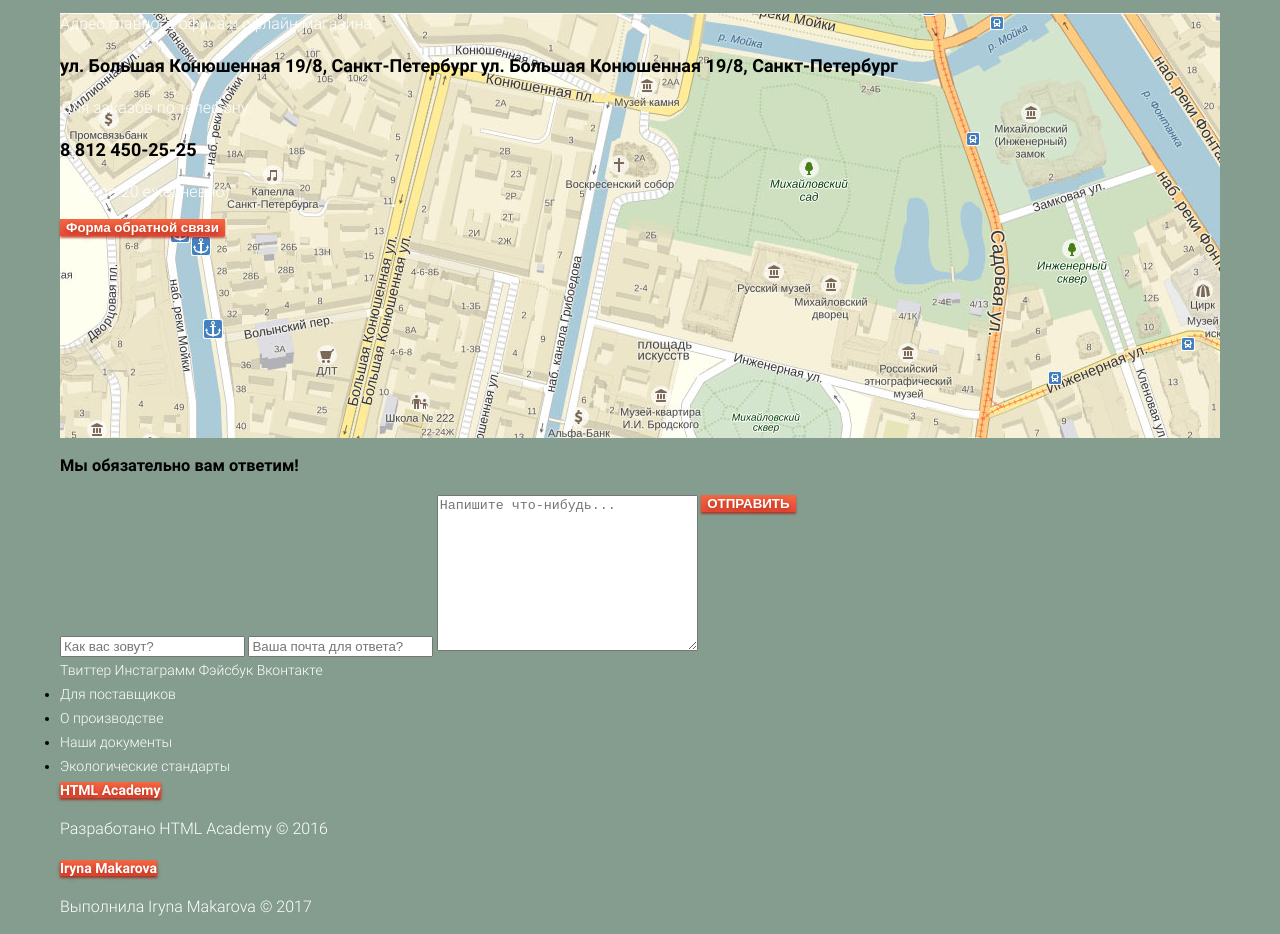
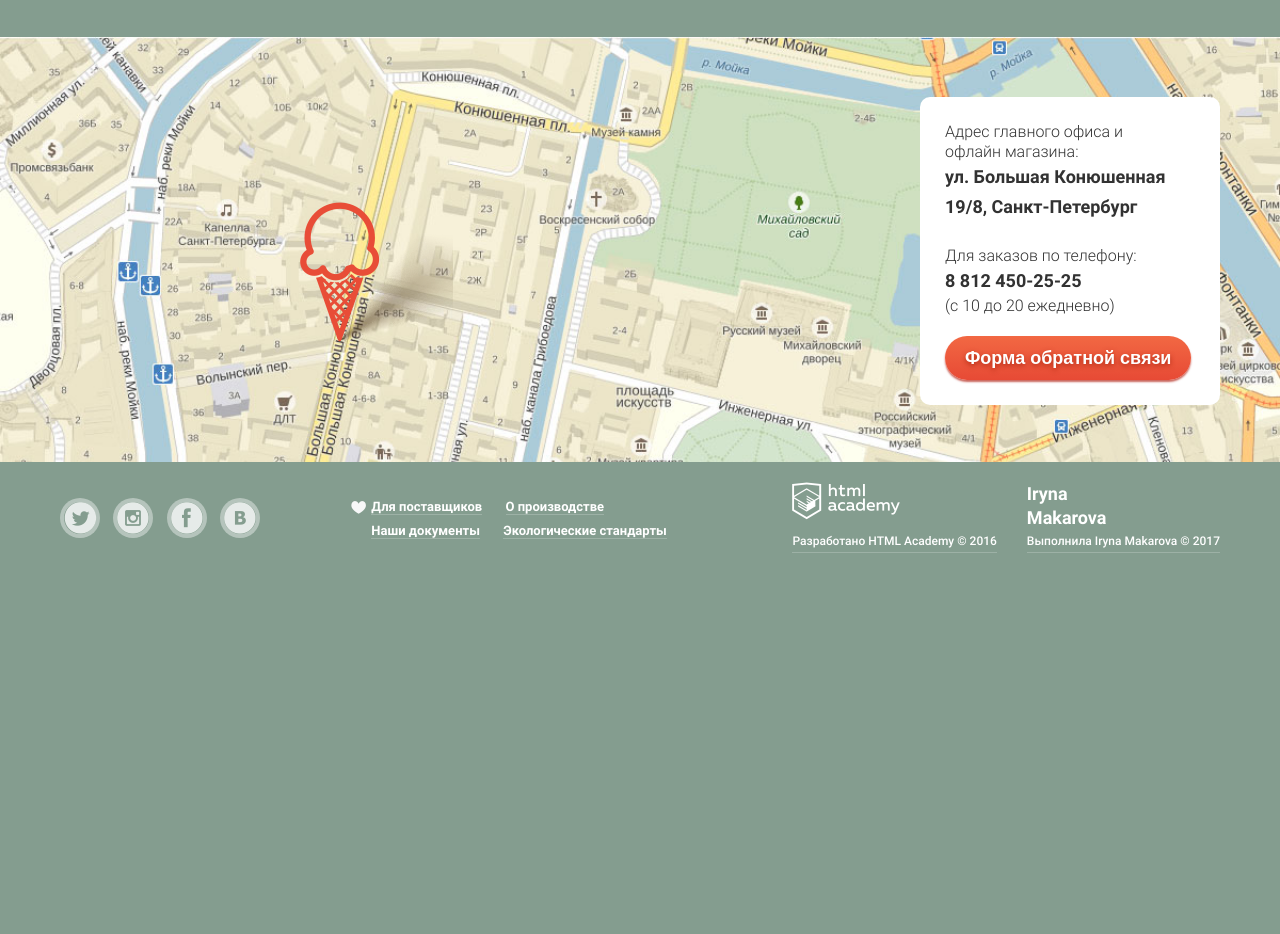
Before and after one commit to Iriyamak/gllacy, a plain HTML site: page index.html in a window 1280 px wide. Shown: the part 1826-2760 px from the top of the page. After the commit the page ends 2399 px from the top, so only its background shows below. Drawn offline with Linux system fonts and the light colour scheme.

Commit message:
доработка 1-й страницы

```diff
--- a/css/style.css
+++ b/css/style.css
@@ -52,7 +52,7 @@ html {
 		padding: 0;
 		margin: 0;
 	}
-	nav ul {
+	ul {
 	  list-style:none;
 	}
 	h1{
@@ -149,7 +149,7 @@ body > input[type="radio"] {
   box-shadow: inset 0 2px 2px rgba(172, 16, 0, 1);
 }
 
-.slide .btn {
+.slider .btn {
   display: inline-block;
   padding: 12px 50px;
   font-size: 31px;
@@ -216,6 +216,7 @@ body > input[type="radio"] {
   .header-top {
     flex-wrap: wrap;
   }
+  /*Навигация*/
     .main-menu {
       margin-top: 15px;
       margin-left: 15px;
@@ -228,9 +229,61 @@ body > input[type="radio"] {
         font-size: 16px;
         border-bottom: 1px solid rgba(255, 255, 255, 0.2);
       }
-      .main-menu .sub-menu {
-        display: none;
+      .main-menu li a:hover, .main-menu li a:active {
+        background: #fff;
+        border-radius: 15px;
+        height: 30px;
+        color: #323232;
       }
+      .main-menu li li a:hover, .main-menu li li a:active {
+        background: inherit;
+      }
+     /*-----   Подменю    -----*/
+    .main-menu .sub-menu {
+        display: ;
+      }
+      .main-menu ul li:first-child {
+        position: relative;
+      }
+        .sub-menu {
+          position: absolute;
+          display: block;
+          left: 0;
+          top: 35px;
+          width: 140px;
+          padding-bottom: 15px;
+          background-color: #f8f7f4;
+          border-radius: 5px;
+          box-shadow: 0 30px 50px rgba(0, 0, 0, 0.5);
+          z-index: 1;
+        }
+          .sub-menu li {
+            padding-left: 15px;
+          }
+          .sub-menu a {
+            font-size: 14px;
+            font-weight: 500;
+            padding: 5px 0;
+            margin: 0;
+            color: #323232;
+            white-space: nowrap;
+          }
+          .sub-menu li:hover {
+            background-color: #fbded8;
+          }
+          .sub-menu lh {
+            font-size: 14px;
+            font-weight: bold;
+            color: #323232;
+            padding: 5px 0 5px 20px;
+            border-bottom: 2px solid #d1d0ce;
+          }
+          .main-menu ul li:first-child:hover .sub-menu,
+          .main-menu ul li:first-child:active .sub-menu,
+          .sub-menu:hover {
+            display: block;
+          }
+      /*Конец подменю*/
       .user-block {
         margin-top: 12px;
         align-items: flex-start;
@@ -528,14 +581,132 @@ body > input[type="radio"] {
                 border-radius: 25px;
                 margin-left: 10px;
               }
-        .map {
-          width: 100%;
-          height: 425px;
-          background: url("../img/bg-cart.jpg");
+    .map {
+      position: relative;
+      width: 100%;
+      margin: 40px auto 0;
+      height: 425px;
+      background: url("../img/bg-cart.jpg") no-repeat;
+      background-size: cover;
+    }
+      .map-pin {
+        position: absolute;
+        top:165px;
+        left: 300px;
+        width: 153px;
+        height: 142px;
+        background: url("../img/pin-icecream.png") no-repeat;
+      }
+      .map .address {
+        display: block;
+        float: right;
+        width: 250px;
+        font-size: 18px;
+        line-height: 24px;
+        color: #323232;
+        background-color: #fff;
+        border-radius: 10px;
+        padding: 25px;
+        margin-top: 60px;
+      }
+        .address p {
+          margin: 0;
+          color: #323232;
+          line-height: 20px;
         }
+        .address .btn {
+          padding: 10px 20px;
+          font-size: 18px;
+          line-height: 24px;
+          text-align: center;
+          border-radius: 25px;
+          margin: 20px auto 0;
+        }
+      /*footer*/
+      .main-footer .content-wrapper{
+        display: flex;
+        justify-content: space-between;
+        padding: 20px 0;
+      }
+        .footer-social {
+          align-self: center;
+        }
+        .social-btn {
+          margin-right: 10px;
+          width: 32px;
+          height: 32px;
+          display: inline-block;
+          font-size: 0;
+          border: 4px solid rgba(255, 255, 255, 0.4);
+          border-radius: 50%;
+        }
+        .social-btn:hover,
+        .main-footer .btn:hover {
 
+        }
+        .social-btn-tw {
+          background: url(../img/tw.png) no-repeat center;
+        }
+        .social-btn-inst {
+          background: url(../img/inst.png) no-repeat center;
+        }
+        .social-btn-fb {
+          background: url(../img/fb.png) no-repeat center;
+        }
+        .social-btn-vk {
+          background: url(../img/vk.png) no-repeat center;
+        }
+    .footer-menu {
+      align-self: center;
+      position: relative;
+    }
+      .footer-menu {
+        display: flex;
+        justify-content: space-between;
+        flex-wrap: wrap;
+        width: 330px;
 
+      }
+      .footer-menu a {
+        color: #fff;
+        font-size: 13px;
+        line-height: 20px;
+        font-weight: bold;
+        margin-left: 20px;
+        border-bottom: 1px solid rgba(255, 255, 255, 0.2);
+      }
+      .footer-menu::before {
+          content: "";
+          position: absolute;
+          background: transparent url(../img/herz.png);
+          width: 15px;
+          height: 13px;
+          left: 0;
+          top: 7px;
+      }
+    .footer-copyright {
+      display: flex;
+      justify-content: space-between;
+    }
+      .footer-copyright section {
+        margin-left: 30px;
+        display: flex;
+        flex-direction: column;
+        justify-content: space-between;
+      }
+      .footer-copyright p {
+        font-size: 12px;
+        font-weight: 500;
+        margin: 0;
+        border-bottom: 1px solid rgba(255, 255, 255, 0.2);
+      }
+      .footer-copyright .copy {
+        font-size: 18px;
+        font-weight: bold;
+      }
 
-  .modal-user, .modal-search {
+    /*------Всплывающие модальные окна--------*/
+
+  .modal-user, .modal-search, .modal-form {
     display: none;
   }
--- a/index.html
+++ b/index.html
@@ -18,9 +18,9 @@
             <a href="index.html"> <img src="img/logo.png" alt="главная"></a>
             <nav class="main-menu">
               <ul>
-                <li><a href="shop.html">Каталог</a>
+                <li><a href="shop.html" tabindex="1">Каталог</a>
                   <ul class="sub-menu">
-                    <li><a href="#">Новинки</a></li>
+                    <lh>Новинки</lh>
                     <li><a href="#">Сливочное</a></li>
                     <li><a href="#">Щербеты</a></li>
                     <li><a href="#">Фруктовый лед</a></li>
@@ -55,11 +55,11 @@
           </div>
           <div class="slide" id="slide2">
             <div class="slide-title">Шоколадный пломбир и лимонный сорбет</div>
-            <a class="slide-btn" href="#">Давайте оба!</a>
+            <a class="btn" href="#">Давайте оба!</a>
           </div>
           <div class="slide" id="slide3">
             <div class="slide-title">Пломбир с помадкой и клубничный щербет</div>
-            <a class="slide-btn" href="#">Давайте оба!</a>
+            <a class="btn" href="#">Давайте оба!</a>
           </div>
           <div class="slider-controls">
             <label for="btn-1"></label>
@@ -86,7 +86,7 @@
               <img class="hit" src="img/icon-hit.png" alt="хит">
               <div class="price">
                 310<img src="img/icon-rubl.png" alt=""><span>/кг</span> </div>
-              <p>Сливочное с апельсиновым джемом и цитрусовой стружкой</p>
+              <p><a href="">Сливочное с апельсиновым джемом и цитрусовой стружкой</a></p>
               <a href="" class="btn">Быстрый просмотр</a>
             </article>
             <article class="catalog-item">
@@ -94,7 +94,7 @@
               <img class="hit" src="img/icon-hit.png" alt="хит">
               <div class="price">
                 380<img src="img/icon-rubl.png" alt=""><span>/кг</span> </div>
-              <p>Сливочно-кофейное с кусочками шоколада</p>
+              <p><a href="">Сливочно-кофейное с кусочками шоколада</a></p>
               <a href="" class="btn">Быстрый просмотр<a>
             </article>
             <article class="catalog-item">
@@ -102,7 +102,7 @@
               <img class="hit" src="img/icon-hit.png" alt="хит">
               <div class="price">
                 355<img src="img/icon-rubl.png" alt=""><span>/кг</span> </div>
-              <p>Сливочно-клубничное с<br> присыпкой из белого шоколада</p>
+              <p><a href="">Сливочно-клубничное с<br> присыпкой из белого шоколада</a></p>
               <a href="" class="btn">Быстрый просмотр</a>
             </article>
             <article class="catalog-item">
@@ -110,7 +110,7 @@
               <img class="hit" src="img/icon-hit.png" alt="хит">
               <div class="price">
                 415<img src="img/icon-rubl.png" alt=""><span>/кг</span> </div>
-              <p>Сливочное крем-брюле с карамельной подливкой</p>
+              <p><a href="">Сливочное крем-брюле с карамельной подливкой</a></p>
               <a href="" class="btn">Быстрый просмотр</a>
             </article>
           </section>
@@ -146,71 +146,54 @@
               </div>
             </div>
           </div>
-
-            <!--<div class="feature-item">
-              <img src="" alt="" class="feature-icon">
-              <h3>Веб-сайты</h3>
-              <p>Мир никогда не будет прежним после того как увидит ваш сайт!</p>
-              <button type="button" class="btn">ЗАКАЗАТЬ</button>
+    </main>
   </div>
-            <div class="feature-item">
-              <img src="" alt="" class="feature-icon">
-              <h3>Приложения</h3>
-              <p>Покорите топ-10 приложений в AppStrore и Google Play</p>
-              <button type="button" class="btn">ЗАКАЗАТЬ</button>
-            </div>
-            <div class="feature-item">
-              <img src="" alt="" class="feature-icon">
-              <h3>Презентации</h3>
-              <p>Вы даже не подозреваете, насколько вы изумительны!</p>
-              <button type="button" class="btn">ЗАКАЗАТЬ</button>
-            </div>-->
-
     <div class="map">
-            <div class="map-adaptive"></div>
+      <div class="map-pin"></div>
+      <div class="content-wrapper">
+        <!--<div class="map-adaptive"></div>-->
         <div class="address">
-              <p>Адрес главного офиса и офлайн магазина:</p>
+          <p>Адрес главного офиса и <br>офлайн магазина:</p>
           <b>ул. Большая Конюшенная 19/8, Санкт-Петербург</b>
-              <b>ул. Большая Конюшенная 19/8, Санкт-Петербург</b>
+          <br><br>
           <p>Для заказов по телефону:</p>
           <b>8 812 450-25-25</b>
           <p>(с 10 до 20 ежедневно)</p>
           <button type="button" class="btn">Форма обратной связи</button>
         </div>
       </div>
-          <div class="contact-form">
-            <h3>Мы обязательно вам ответим!</h3>
-            <form action="" method="post">
-              <input type="text" name="name" placeholder="Как вас зовут?">
-              <input type="email" name="email" placeholder="Ваша почта для ответа?">
-              <textarea name="text" cols="30" rows="10" placeholder="Напишите что-нибудь..."></textarea>
-              <button type="button" class="btn">ОТПРАВИТЬ</button>
-            </form>
     </div>
-        </main>
     <footer class="main-footer">
-          <div class="centerfix">
+      <div class="content-wrapper">
         <div class="footer-social">
           <a href="#" class="social-btn social-btn-tw">Твиттер</a>
           <a href="#" class="social-btn social-btn-inst">Инстаграмм</a>
           <a href="#" class="social-btn social-btn-fb">Фэйсбук</a>
           <a href="#" class="social-btn social-btn-vk">Вконтакте</a>
         </div>
-              <ul class="footer-menu">
-                <li><a href="">Для поставщиков</a></li>
-                <li><a href="">О производстве</a></li>
-                <li><a href="">Наши документы</a></li>
-                <li><a href="">Экологические стандарты</a></li>
-              </ul>
+        <div class="footer-menu">
+          <div>
+            <a href="">Для поставщиков</a>
+            <a href="">О производстве</a></div>
+          <div>
+            <a href="">Наши документы</a>
+            <a href="">Экологические стандарты</a></div>
+
+        </div>
         <div class="footer-copyright">
-              <a href="https://htmlacademy.ru" class="btn">HTML Academy</a>
+          <section>
+            <a href="https://htmlacademy.ru"><img src="img/footer-logo.png" alt=""></a>
             <p>Разработано HTML Academy © 2016</p>
-              <a href="https://iriyamak.github.io" class="btn">Iryna Makarova</a>
+          </section>
+          <section>
+            <a href="https://iriyamak.github.io" class="copy">Iryna<br> Makarova</a>
             <p>Выполнила Iryna Makarova © 2017</p>
+          </section>
+
         </div>
       </div>
     </footer>
-    </div>
+
   </div>
       <!-- Всплывающие модальные окна -->
   <div class="modal-user">
@@ -227,5 +210,14 @@
       <input type="search" name="" placeholder="Что ищем?">
     </form>
   </div>
+  <div class="modal-form">
+    <h3>Мы обязательно вам ответим!</h3>
+    <form action="" method="post">
+      <input type="text" name="name" placeholder="Как вас зовут?">
+      <input type="email" name="email" placeholder="Ваша почта для ответа?">
+      <textarea name="text" cols="30" rows="10" placeholder="Напишите что-нибудь..."></textarea>
+      <button type="button" class="btn">ОТПРАВИТЬ</button>
+    </form>
+  </div>
 </body>
 </html>
```
Also changed, not shown: img/fb.png (added), img/footer-logo.png (added), img/herz.png (added), img/inst.png (added), img/tw.png (added), img/vk.png (added). Lines whose indentation alone changed are shown as unchanged.
